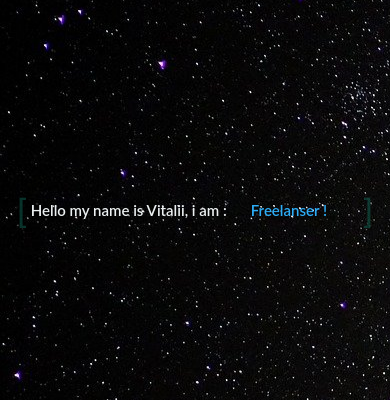
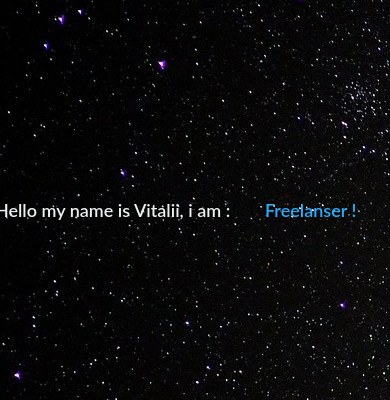
Before and after one commit to Vitalik9135eb2/Portfolio, a React (Create React App) app: page /home in a window 390 px wide. Shown: the part 152-552 px from the top of the page. Built offline with nearby package versions, Linux system fonts and the light colour scheme.

Commit message:
fix home 1_2

```diff
--- a/src/componets/pages/_home.module.scss
+++ b/src/componets/pages/_home.module.scss
@@ -33,7 +33,7 @@
       font-size: 20px;
     }
     @media (max-width: 576px){
-      font-size: 15px;
+      font-size: 18px;
     }
     &__container {
       font-weight: 600;
@@ -46,30 +46,23 @@
 
       &:before {
         content: '[';
-        left: 0px;
-        // @media (max-width: 576px){
-        //   left: 20px;
-        // }
+        left: 0;
       }
 
       &:after {
         content: ']';
-        position: absolute;
         right: 0;
-        // @media (max-width: 576px){
-        //   right: 20px;
-        // }
       }
 
       &:after, &:before {
         position: absolute;
         top: 0;
-
         color: #20e4bd;
         font-size: 42px;
         line-height: 40px;
         @media (max-width: 576px){
-          font-size: 33px;
+          font-size: 39px;
+          top: -3px;
         }
 
         animation-name: opacity;
@@ -101,7 +94,7 @@
           padding-left: 300px;
         }
         @media (max-width: 576px){
-          padding-left: 220px;
+          padding-left: 270px;
         }
         &__item {
           line-height:40px;
```
